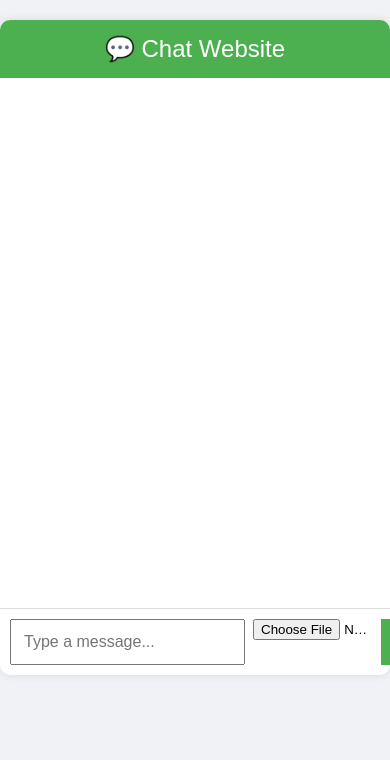
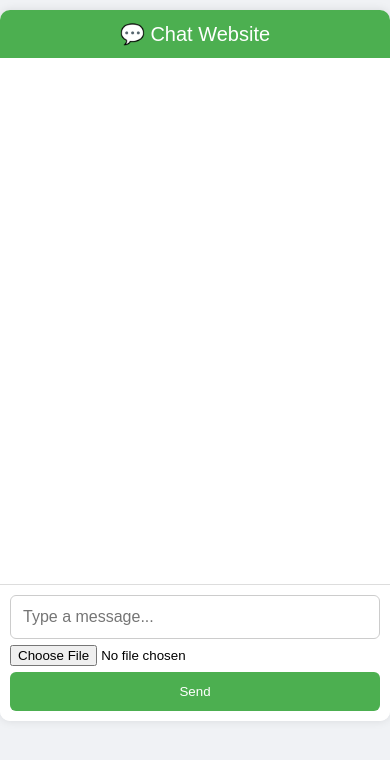
Before and after one commit to Harsh51ffwcg/chat-app, a website: page public/index.html in a window 390 px wide. Drawn offline with nearby package versions, Linux system fonts and the light colour scheme; no server answers.

Commit message:
Enhance mobile responsiveness and layout adjustments
Updated styles for better mobile responsiveness and improved layout. Adjusted message list height and input area for better usability.

```diff
--- a/public/index.html
+++ b/public/index.html
@@ -14,28 +14,31 @@ body{
     padding:0;
 }
 
+/* container */
 .container{
     max-width:700px;
-    margin:20px auto;
+    margin:10px auto;
     background:white;
     border-radius:10px;
     box-shadow:0 0 10px rgba(0,0,0,0.1);
     overflow:hidden;
 }
 
+/* header */
 .header{
     background:#4CAF50;
     color:white;
     text-align:center;
-    padding:15px;
-    font-size:24px;
+    padding:12px;
+    font-size:20px;
 }
 
+/* messages */
 #messages{
     list-style:none;
     margin:0;
-    padding:15px;
-    height:500px;
+    padding:10px;
+    height:65vh;
     overflow-y:auto;
 }
 
@@ -44,42 +47,67 @@ body{
     margin-bottom:10px;
     padding:10px;
     border-radius:8px;
+    word-wrap:break-word;
 }
 
 img.chat-img{
-    max-width:200px;
+    max-width:100%;
     display:block;
     margin-top:8px;
     border-radius:6px;
 }
 
+/* input area FIXED FOR MOBILE */
 .input-area{
     display:flex;
-    gap:8px;
+    gap:6px;
     padding:10px;
     border-top:1px solid #ddd;
+    flex-wrap:wrap;
+    background:white;
 }
 
+/* input full width on mobile */
 #input{
-    flex:1;
+    flex:1 1 100%;
     padding:12px;
     font-size:16px;
+    border:1px solid #ccc;
+    border-radius:6px;
 }
 
+/* file input */
 #imageInput{
-    width:120px;
+    flex:1;
+    min-width:45%;
 }
 
+/* button full width on mobile */
 button{
-    padding:12px 20px;
+    flex:1;
+    min-width:45%;
+    padding:12px;
     background:#4CAF50;
     color:white;
     border:none;
     cursor:pointer;
+    border-radius:6px;
 }
 
 button:hover{
     background:#45a049;
+}
+
+/* SMALL SCREEN OPTIMIZATION */
+@media (max-width: 480px) {
+
+    #messages{
+        height:60vh;
+    }
+
+    #imageInput, button{
+        min-width:100%;
+    }
 }
 </style>
 
@@ -135,7 +163,6 @@ socket.on("chat message", (data) => {
     const messages = document.getElementById("messages");
     messages.appendChild(li);
 
-    // auto scroll (IMPORTANT)
     messages.scrollTop = messages.scrollHeight;
 });
 
@@ -144,7 +171,7 @@ function sendMessage() {
     const text = document.getElementById("input").value.trim();
     const file = document.getElementById("imageInput").files[0];
 
-    if (!text && !file) return; // prevent empty spam
+    if (!text && !file) return;
 
     if (!file) {
         socket.emit("chat message", { text });
```
